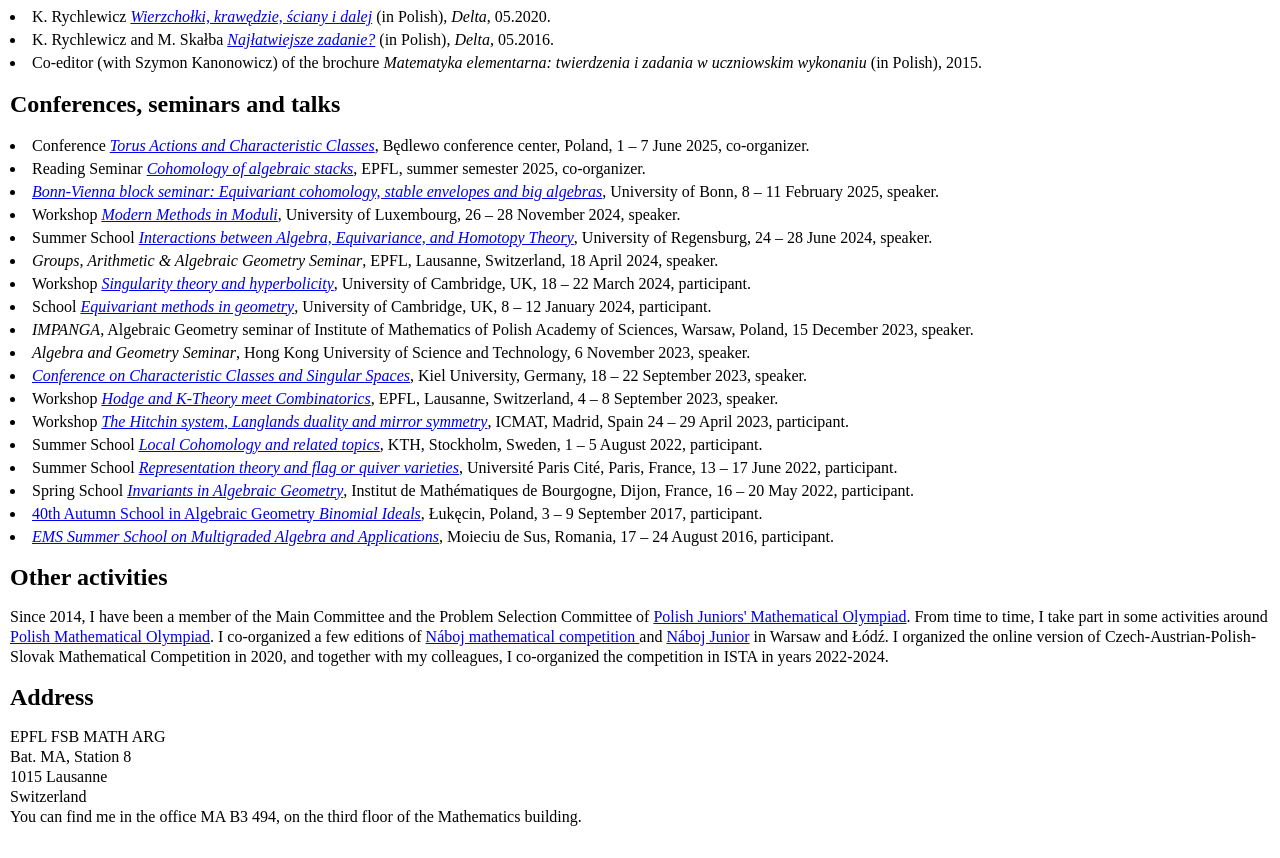
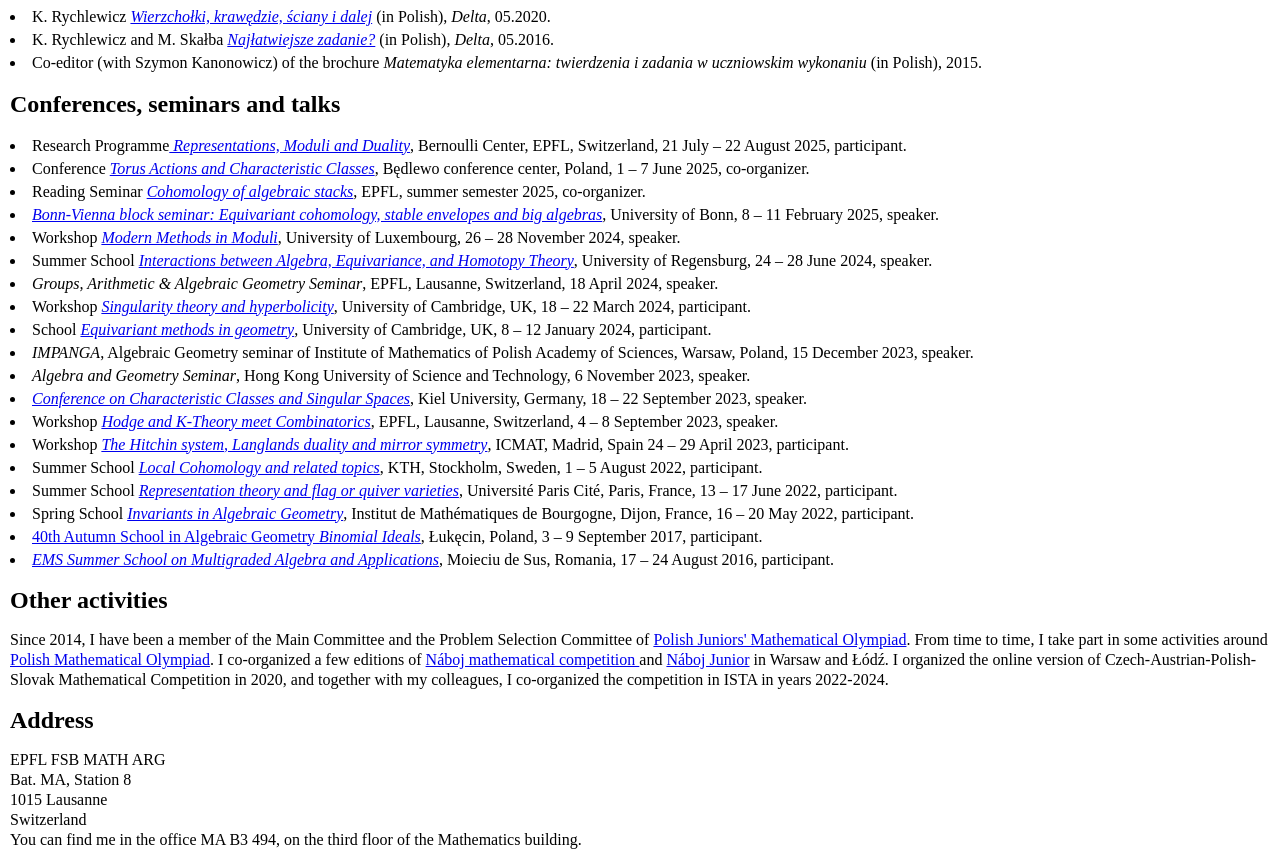
Before and after one commit to kamilrychlewicz/kamilrychlewicz.github.io, a plain HTML site: page index.html in a window 1280 px wide. Shown: the part 960-1818 px from the top of the page. Before the commit the page ends 1795 px from the top, so only its background shows below. Drawn offline with Linux system fonts and the light colour scheme.

Commit message:
Add files via upload

```diff
--- a/index.html
+++ b/index.html
@@ -99,6 +99,8 @@ I do not have fixed office hours, but feel free to send me an email if you need
 
 <div class="spacing">
 
+<li>Research Programme<em><a href="https://bernoulli.epfl.ch/programs/representations-moduli-and-duality/"> Representations, Moduli and Duality</a></em>, Bernoulli Center, EPFL, Switzerland, 21 July – 22 August 2025, participant.
+
 <li>Conference <em><a href="https://sites.google.com/impan.pl/tacc"> Torus Actions and Characteristic Classes</a></em>, Będlewo conference center, Poland, 1 – 7 June 2025, co-organizer.
 
 <li>Reading Seminar <em><a href="https://sites.google.com/view/sergej-monavari-math/cohomology-of-algebraic-stacks">Cohomology of algebraic stacks</a></em>, EPFL, summer semester 2025, co-organizer.
```
